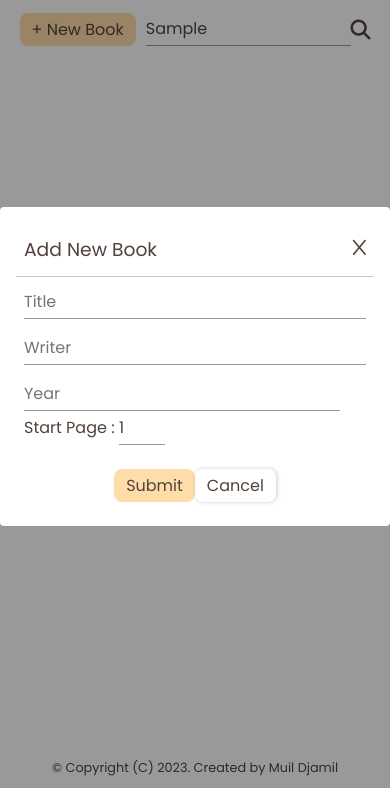
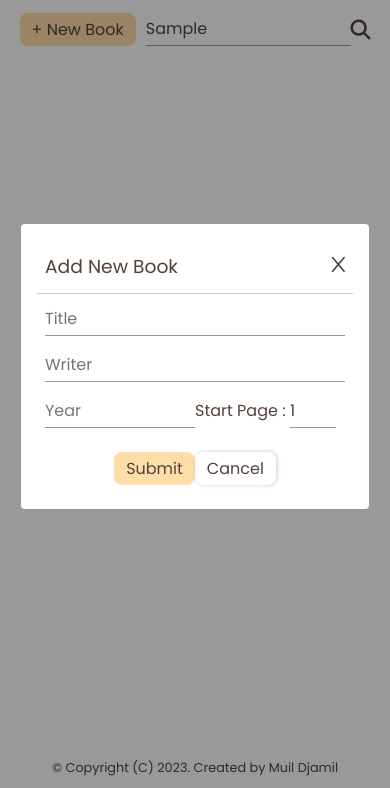
Before and after one commit to MuilDjamil/bookshelf-app, a plain HTML site: page index.html in a window 390 px wide. Both pictures are taken after typing "Sample" into the empty fields and a click on the button "+ New Book". Shown: the part 56-844 px from the top of the page. Drawn offline with Linux system fonts and the light colour scheme; a web font is replaced by a local one.

Commit message:
fix modal mobile layout

```diff
--- a/assets/styles/style.css
+++ b/assets/styles/style.css
@@ -262,7 +262,11 @@ footer {
     float: left;
   }
 
-  #search-book {
+  #search-book, .new-book-form {
     width: 10px;
   }
+
+  .input-group > * {
+    width: 150px;
+  }
 }
```
